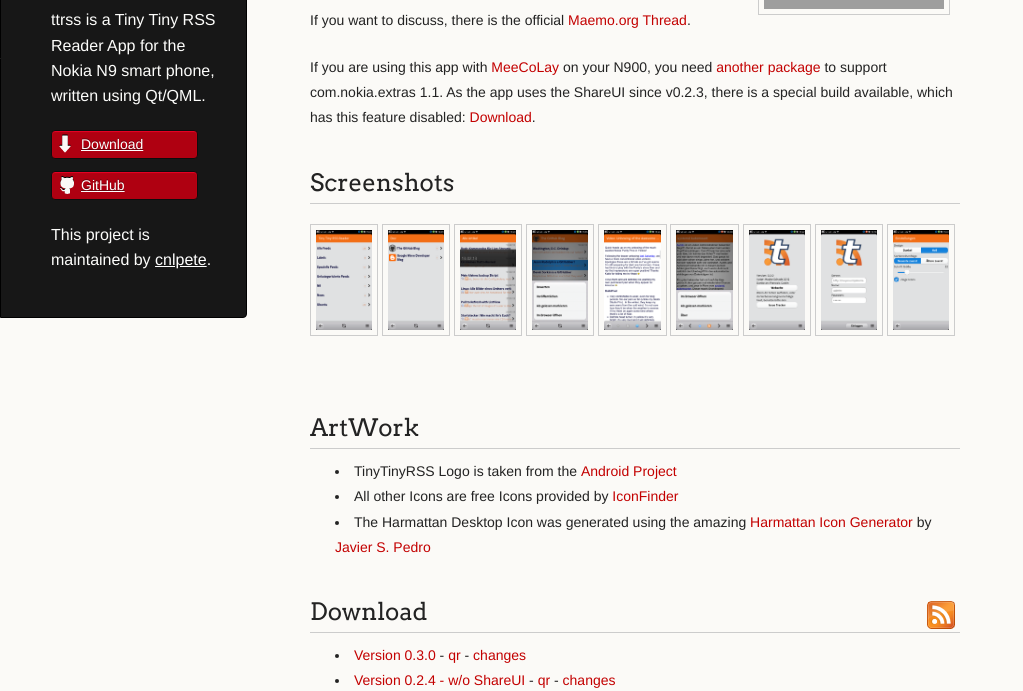
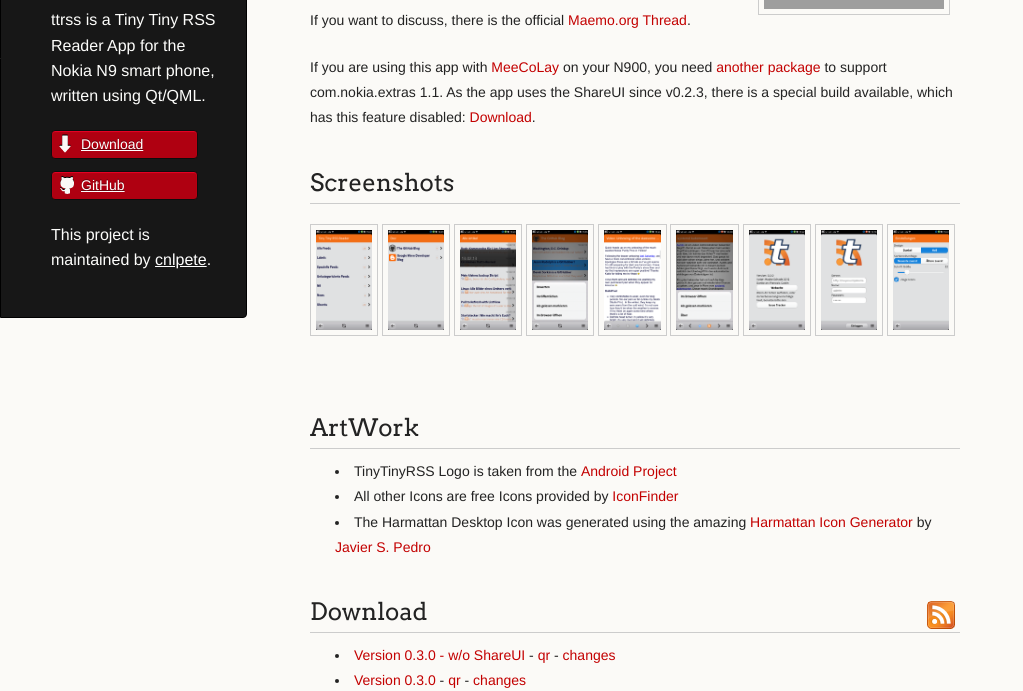
Before and after one commit to cnlpete/ttrss, a plain HTML site: page index.html in a window 1280 px wide. Shown: the part 238-929 px from the top of the page, without its empty margins (0-1023 px from the left). Drawn offline with Linux system fonts and the light colour scheme; grey boxes are pictures that could not be loaded.

Commit message:
added the 3.0 noshare file

```diff
--- a/index.html
+++ b/index.html
@@ -84,6 +84,7 @@ As the app uses the ShareUI since v0.2.3, there is a special build available, wh
 <h2>Download <a id="rss-icon" href="feed.rss"><img src="images/feed-icon-28x28.png" alt="RSS Feed" /></a></h2>
 
 <ul>
+  <li class="download"><a href="http://schad.es/ttrss030noshare">Version 0.3.0 - w/o ShareUI</a> - <a href="http://schad.es/ttrss030noshare.qr">qr</a> - <a itemprop="releaseNotes" href="http://ttrss.cnlpete.de/assets/ttrss_0.3.0_armel.changes">changes</a></li>
   <li class="download"><a href="http://schad.es/ttrss030">Version 0.3.0</a> - <a href="http://schad.es/ttrss030.qr">qr</a> - <a itemprop="releaseNotes" href="http://ttrss.cnlpete.de/assets/ttrss_0.3.0_armel.changes">changes</a></li>
   <li class="download"><a href="http://schad.es/ttrss024noshare">Version 0.2.4 - w/o ShareUI</a> - <a href="http://schad.es/ttrss024noshare.qr">qr</a> - <a itemprop="releaseNotes" href="http://ttrss.cnlpete.de/assets/ttrss_0.2.4_armel.changes">changes</a></li>
   <li class="download"><a href="http://schad.es/ttrss024">Version 0.2.4</a> - <a href="http://schad.es/ttrss024.qr">qr</a> - <a itemprop="releaseNotes" href="http://ttrss.cnlpete.de/assets/ttrss_0.2.4_armel.changes">changes</a></li>
```
Also changed, not shown: 1 other file.
